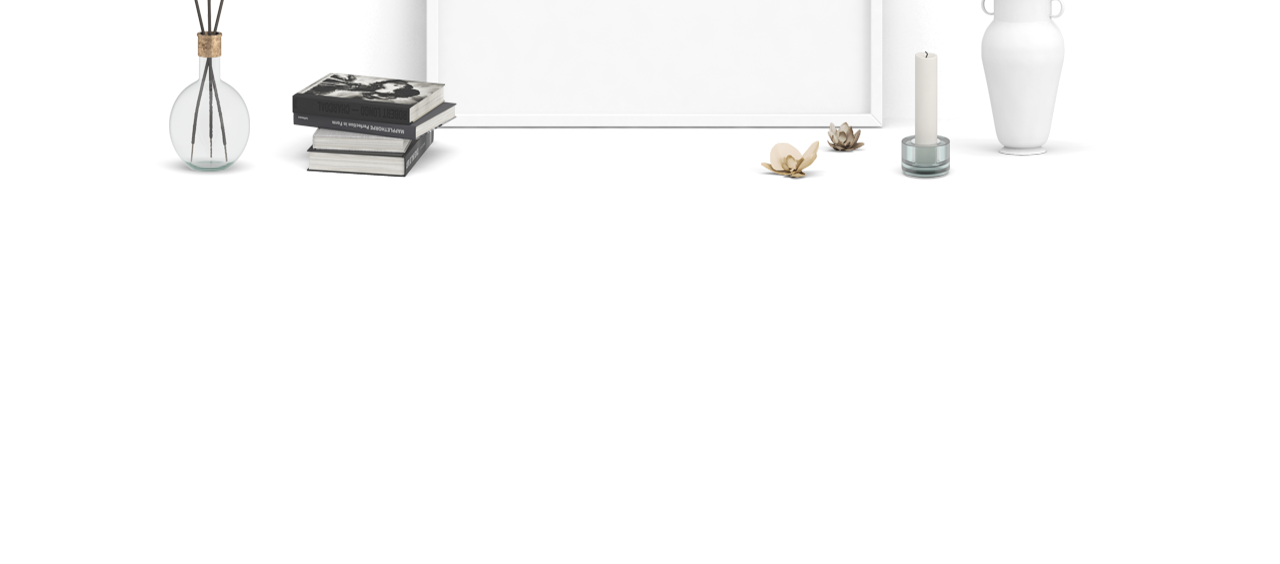
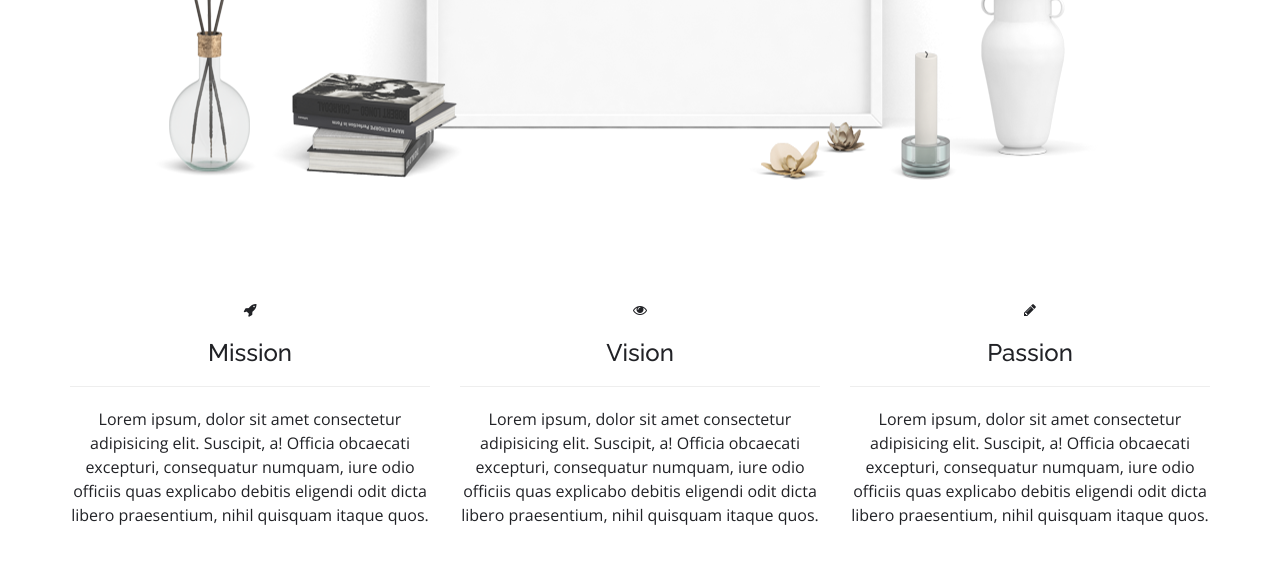
Before and after one commit to locaulker/soloweb.dev, a website: page index.html in a window 1280 px wide. Shown: the part 1507-2071 px from the top of the page. Drawn offline with nearby package versions, Linux system fonts and the light colour scheme.

Commit message:
completed about section part 02

```diff
--- a/index.html
+++ b/index.html
@@ -107,10 +107,39 @@
       </div><!-- .content-box -->
     </div><!-- Ends About Section: Part 01 -->
 
-
-
-
-
+    <!-- About 02 -->
+    <div id="about-02">
+      <div class="content-box-md">
+        <div class="container">
+          <div class="row">
+            <div class="col-md-4">
+              <div class="about-item text-center">
+                <i class="fa fa-rocket"></i>
+                <h3>Mission</h3>
+                <hr>
+                <p>Lorem ipsum, dolor sit amet consectetur adipisicing elit. Suscipit, a! Officia obcaecati excepturi, consequatur numquam, iure odio officiis quas explicabo debitis eligendi odit dicta libero praesentium, nihil quisquam itaque quos.</p>
+              </div>
+            </div><!-- .col-md-4 -->
+            <div class="col-md-4">
+              <div class="about-item text-center">
+                <i class="fa fa-eye"></i>
+                <h3>Vision</h3>
+                <hr>
+                <p>Lorem ipsum, dolor sit amet consectetur adipisicing elit. Suscipit, a! Officia obcaecati excepturi, consequatur numquam, iure odio officiis quas explicabo debitis eligendi odit dicta libero praesentium, nihil quisquam itaque quos.</p>
+              </div>
+            </div><!-- .col-md-4 -->
+            <div class="col-md-4">
+              <div class="about-item text-center">
+                <i class="fa fa-pencil"></i>
+                <h3>Passion</h3>
+                <hr>
+                <p>Lorem ipsum, dolor sit amet consectetur adipisicing elit. Suscipit, a! Officia obcaecati excepturi, consequatur numquam, iure odio officiis quas explicabo debitis eligendi odit dicta libero praesentium, nihil quisquam itaque quos.</p>
+              </div>
+            </div><!-- .col-md-4 -->
+          </div><!-- .row -->
+        </div><!-- .coontainer -->
+      </div><!-- Ends content-box-md -->
+    </div><!-- Ends About 02 -->
   </section><!-- Ends About Section -->
 
 
```
Lines whose indentation alone changed are shown as unchanged.
